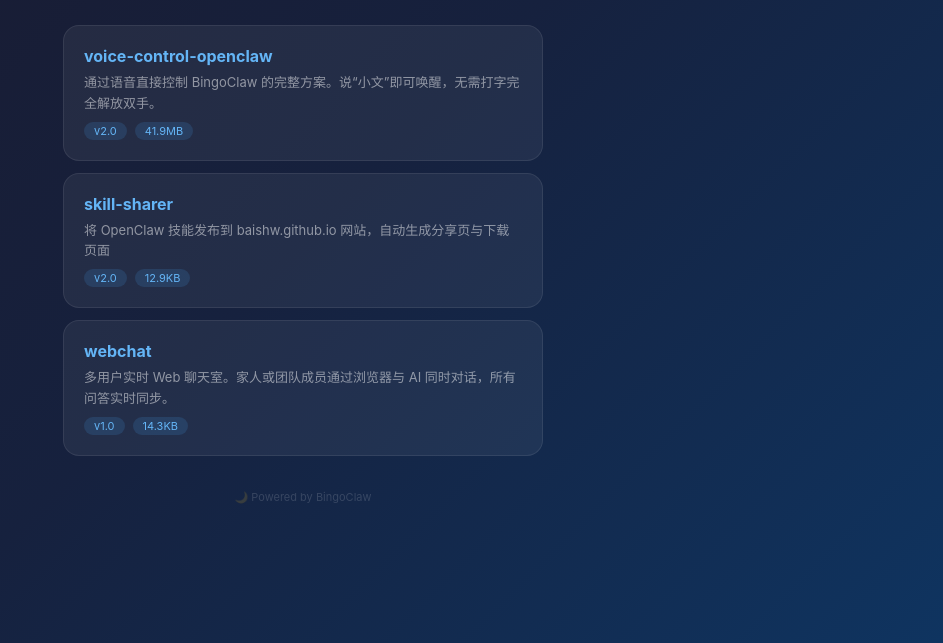
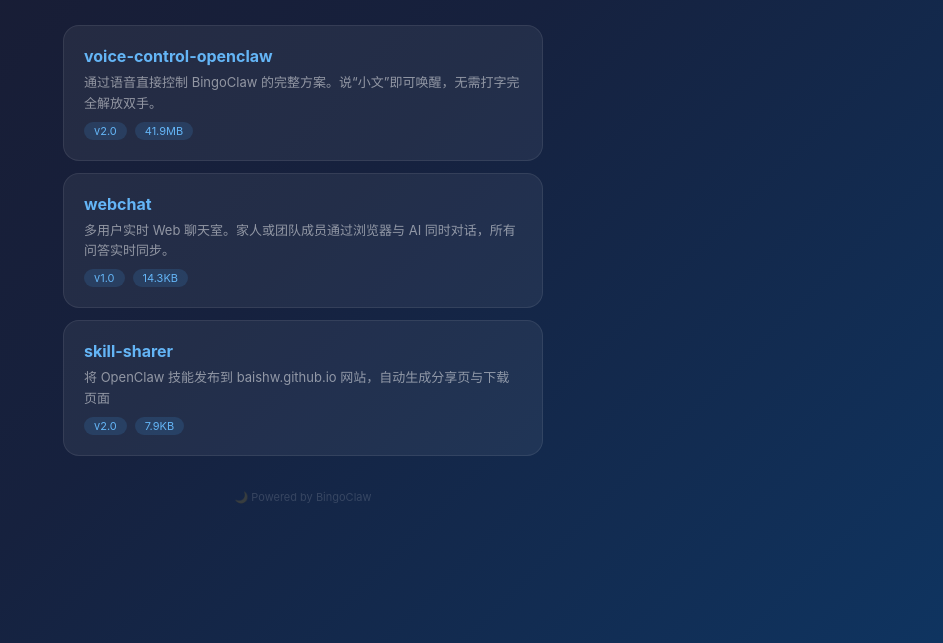
Before and after one commit to baishw/baishw.github.io, a plain HTML site: page index.html in a window 1280 px wide. Shown: the part 157-800 px from the top of the page, without its empty margins (337-1280 px from the left). Drawn offline with Linux system fonts and the light colour scheme.

Commit message:
技能发布: skill-sharer v2.0 | 2026-05-23 22:26

```diff
--- a/index.html
+++ b/index.html
@@ -39,16 +39,6 @@
         </div>
       </div>
     </a>
-    <a href="skills/skill-sharer/" class="card">
-      <div class="card-body">
-        <h2>skill-sharer</h2>
-        <p class="desc">将 OpenClaw 技能发布到 baishw.github.io 网站，自动生成分享页与下载页面</p>
-        <div class="meta">
-          <span class="tag">v2.0</span>
-          <span class="tag">12.9KB</span>
-        </div>
-      </div>
-    </a>
     <a href="skills/webchat/" class="card">
       <div class="card-body">
         <h2>webchat</h2>
@@ -59,6 +49,16 @@
         </div>
       </div>
     </a>
+    <a href="skills/skill-sharer/" class="card">
+      <div class="card-body">
+        <h2>skill-sharer</h2>
+        <p class="desc">将 OpenClaw 技能发布到 baishw.github.io 网站，自动生成分享页与下载页面</p>
+        <div class="meta">
+          <span class="tag">v2.0</span>
+          <span class="tag">7.9KB</span>
+        </div>
+      </div>
+    </a>
   </div>
   <div class="footer">🌙 Powered by BingoClaw</div>
 </div></body></html>
```
Also changed, not shown: skills/skill-sharer/index.html (+1 -1 lines), 1 other file.
